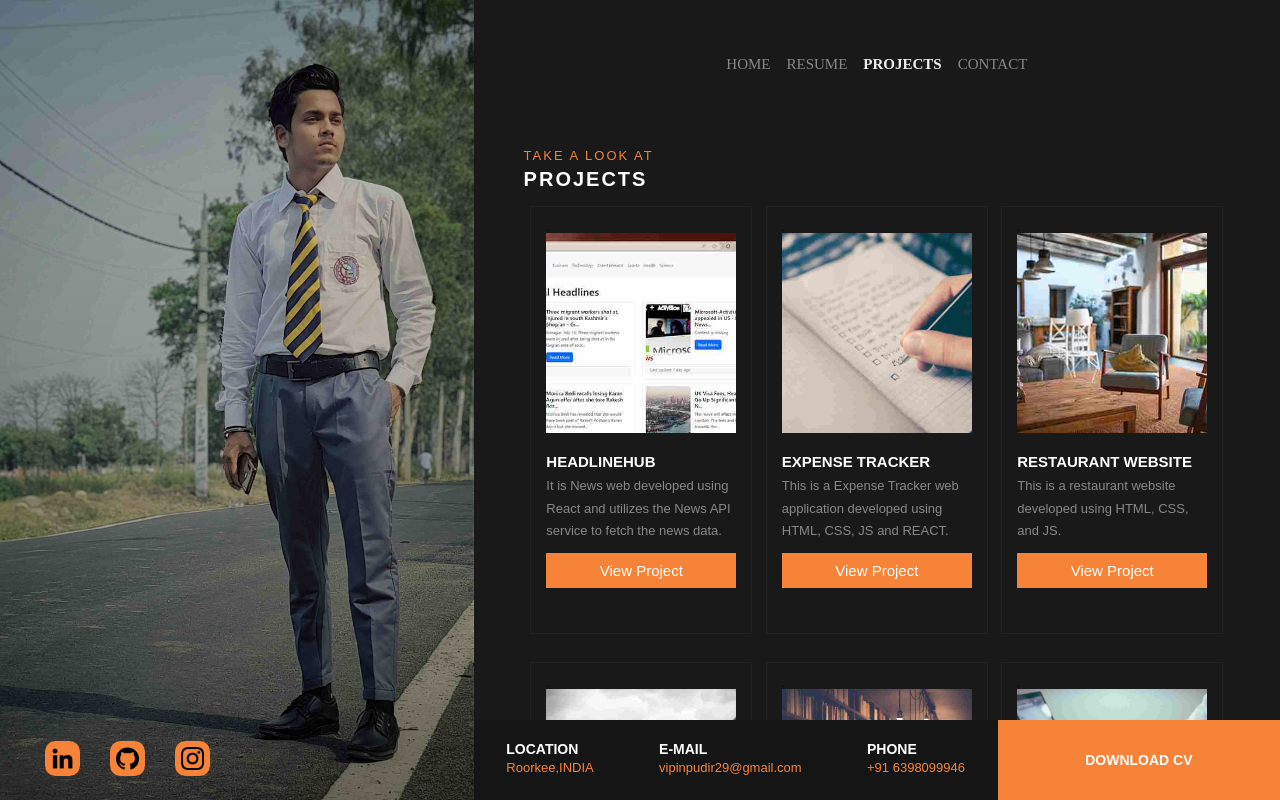
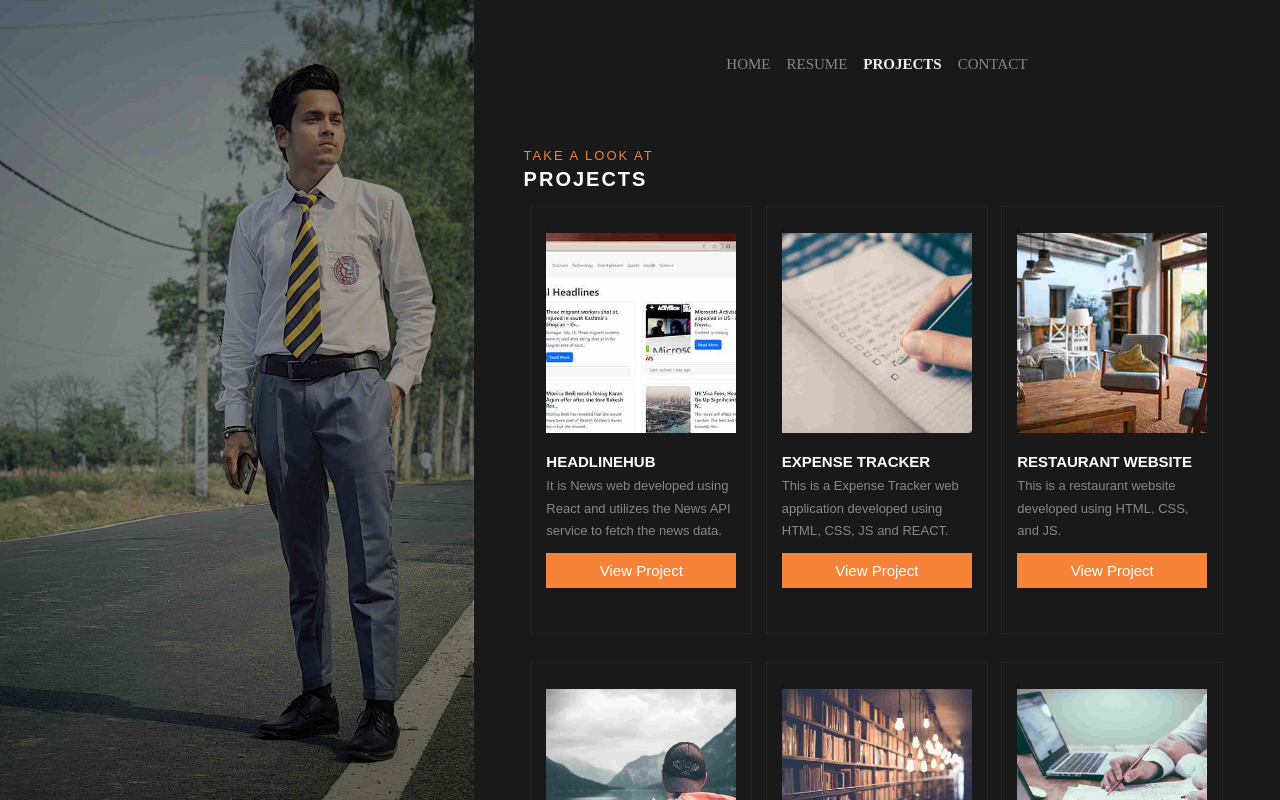
Before and after one commit to vipinpundir/React_Portfolio, a React (Create React App) app: page /Portfolio in a window 1280 px wide. Shown: the top 800 px of the page. Built offline with nearby package versions, Linux system fonts and the light colour scheme.

Commit message:
Add_Animations

```diff
--- a/src/Component/ContactCom.css
+++ b/src/Component/ContactCom.css
@@ -1,5 +1,15 @@
 .ContactCom{
     min-height: 100vh;
+    /* for animation:  ; */
+    opacity: 0;
+    transform: translateX(-200px);
+    animation: fadeIn 1s ease forwards;
+}
+@keyframes fadeIn {
+    to {
+        opacity: 1;
+        transform: translateX(0);
+    }
 }
 
 .heading-p{
--- a/src/Component/EducationSection.css
+++ b/src/Component/EducationSection.css
@@ -3,6 +3,16 @@
     line-height: 25px;
     color: #888888;
     min-height: 100vh;
+    /* for animation:  ; */
+    opacity: 0;
+    transform: translateX(-200px);
+    animation: fadeIn 1s ease forwards;
+}
+@keyframes fadeIn {
+    to {
+        opacity: 1;
+        transform: translateX(0);
+    }
 }
 
 .EducationSection{
--- a/src/Component/Footer.css
+++ b/src/Component/Footer.css
@@ -8,6 +8,18 @@
     bottom: 0px;
     font-weight: 400;
     font-size: 15px;
+
+    /* for animation  */
+    opacity: 0;
+    transform: translateY(100px);
+    animation: fadeIn 1s ease forwards;
+}
+
+@keyframes fadeIn {
+    to {
+        opacity: 1;
+        transform: translateY(0);
+    }
 }
 
 .footer-1 {
@@ -15,16 +27,22 @@
     display: flex;
     align-items: center;
     padding-left: 30px;
-    }
-.footer-1 img{
+}
+
+.footer-1 img {
     width: 35px;
     height: 35px;
-    background-color:  #F68338;
+    background-color: #F68338;
     color: #fff;
     margin: 15px;
     border-radius: 30%;
     object-fit: fill;
     padding: 6px;
+    transition: transform 0.2s ease-in-out;
+}
+
+.footer-1 a:hover img {
+    transform: scale(1.2);
 }
 
 .footer-2 {
@@ -50,17 +68,30 @@
     flex-direction: row;
     justify-content: space-around;
     align-items: center;
-    background-color:  #F68338;
+    background-color: #F68338;
     width: 35%;
     height: 80px;
+    transition: background-color 0.3s ease, border 0.3s ease;
 }
-.footer-2-2 a{
-text-decoration: none;
+
+.footer-2-2 a {
+    text-decoration: none;
 }
-.footer-css h6{
+.footer-2-2 a:hover h6 {
+    color: #F68338;
+    transform: scale(1.1);
+}
+.footer-2-2:hover {
+    background-color: #191920;
+    border: 1px solid #F68338;
+}
+
+.footer-css h6 {
     color: #fff;
     font-size: 14px;
+    transition: transform 0.3s ease-in-out;
 }
-.footer-css p{
+
+.footer-css p {
     color: #F68338;
 }
--- a/src/Component/Footer.js
+++ b/src/Component/Footer.js
@@ -9,12 +9,6 @@ import instagramlogo from '../Images/instagram.png';
 const Footer = () => {
     return (
         <div className="footer-css">
-
-            {/* <div className="footer-1">
-                <img src={gitlogo} alt='vipin-linkedin-profile' href="https://github.com/vipinpundir" />
-                <img src={linkedinlogo} alt='vipin-linkedin-profile' href="https://www.linkedin.com/in/vipin-pundir-4ba310219/" />
-                <img src={instagramlogo} alt='vipin-instagram-profile' />
-            </div> */}
 
             <div className="footer-1">
                <a className=""  href="https://www.linkedin.com/in/vipin-pundir-4ba310219/" > <img src={linkedinlogo} alt='vipin-linkedin-profile'/>  </a>
--- a/src/Component/Header.css
+++ b/src/Component/Header.css
@@ -1,6 +1,6 @@
 .header-img-css {
     position: fixed;
-    background: linear-gradient(rgba(10, 0, 0, 0.159), rgba(0, 0, 0, 0.374)), url(../Images/vipin2.jpeg);
+    background: linear-gradient(rgba(10, 0, 0, 0.300), rgba(0, 0, 0, 0.433)), url(../Images/vipin2.jpeg);
     width: 37%;
     height: 100vh;
     top: 0;
--- a/src/Component/HeaderSection.css
+++ b/src/Component/HeaderSection.css
@@ -18,7 +18,19 @@ html{
 .main-section{
     margin-top: 120px;
     min-height: 100vh;
+
+    /* for animation:  ; */
+    opacity: 0;
+    transform: translateX(-200px);
+    animation: fadeIn 1s ease forwards;
 }
+@keyframes fadeIn {
+    to {
+        opacity: 1;
+        transform: translateX(0);
+    }
+}
+
 .mini-heading{
     color: #F68338 !important;
     letter-spacing: 2px ;
@@ -75,6 +87,8 @@ html{
     border: 1px solid #F68338;
     margin-bottom: 30px;
     z-index: 0;
+    transition: background-color 0.3s ease, border 0.3s ease;
+
 }
 .btn a{
     color: #fff;
@@ -91,6 +105,7 @@ html{
     line-height: 25px;
     margin-top: 35px;
 }
+
 .box h2{
     margin-bottom: 10px;
 }
--- a/src/Component/ProjectCom.css
+++ b/src/Component/ProjectCom.css
@@ -1,5 +1,15 @@
 .ProjectCom{
     min-height: 100vh;
+    /* for animation:  ; */
+    opacity: 0;
+    transform: translateX(-200px);
+    animation: fadeIn 1s ease forwards;
+}
+@keyframes fadeIn {
+    to {
+        opacity: 1;
+        transform: translateX(0);
+    }
 }
 
 .projects{
```
